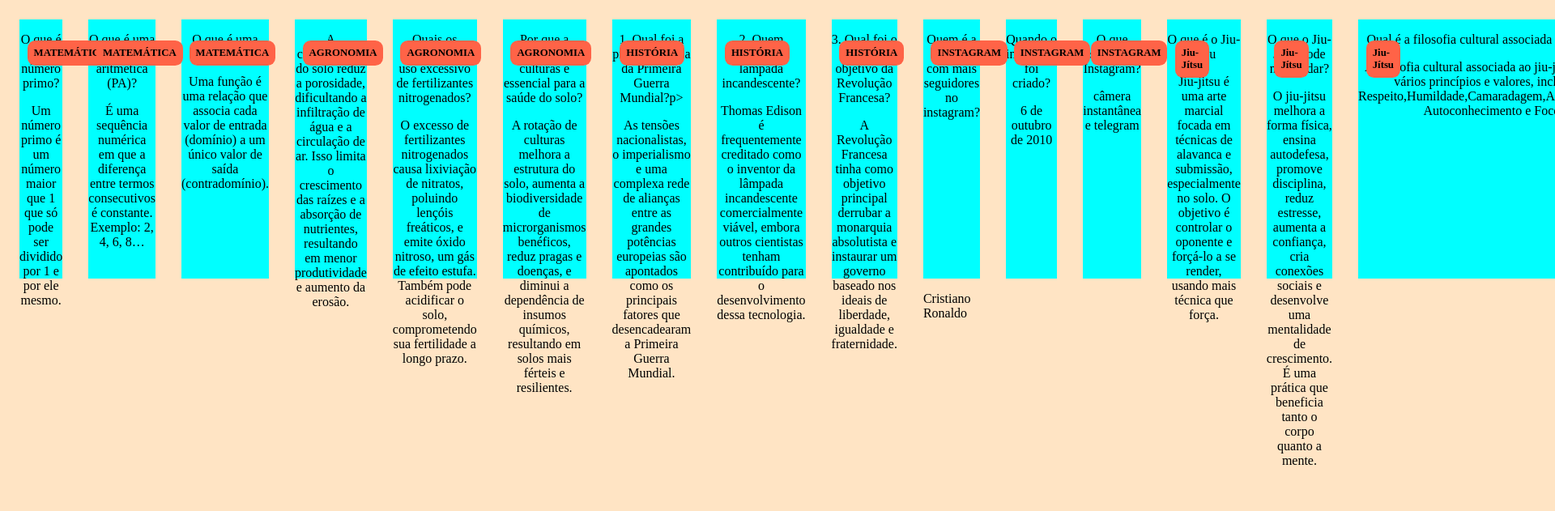
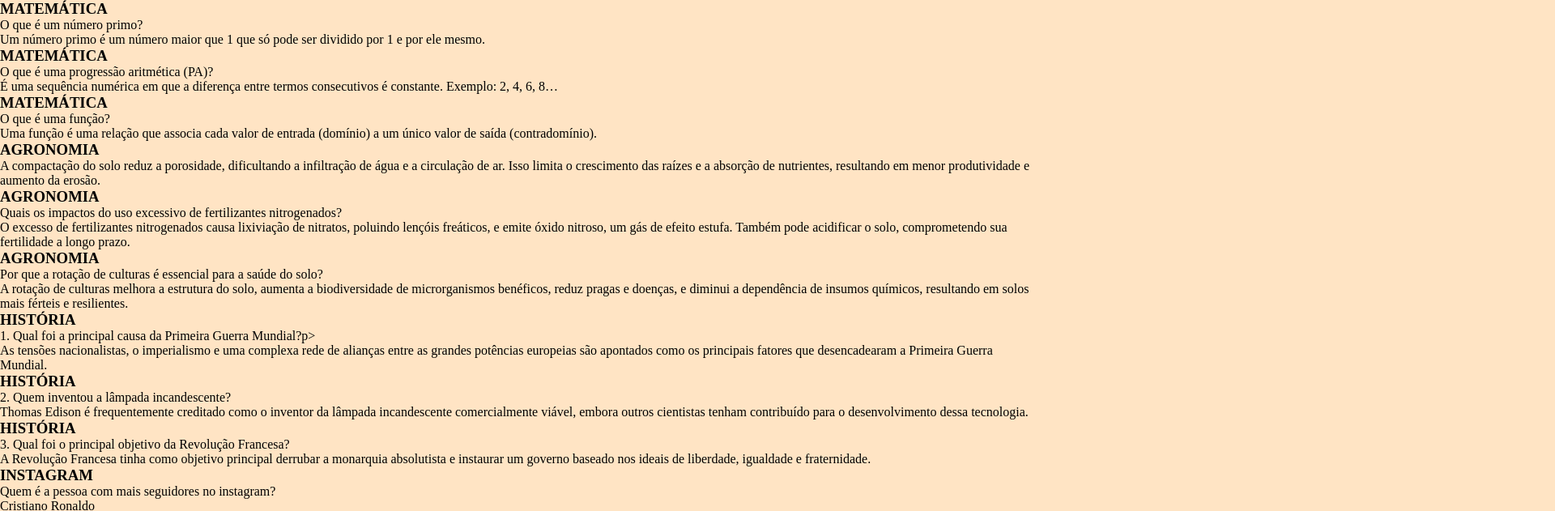
Before and after one commit to JoaoVitoSouza/cards-atividade, a plain HTML site: page index.html in a window 1280 px wide. Shown: the top 631 px of the page at 81% size, 1920 px wide, since content can reach past the window. Drawn offline with Linux system fonts and the light colour scheme; a web font is replaced by a local one.

Commit message:
loposo osoptos

```diff
--- a/assets/style.css
+++ b/assets/style.css
@@ -1,3 +1,13 @@
+* {
+    margin: 0;
+    padding: 0;
+    box-sizing: border-box;
+}
+
+body, html {
+    margin: 0;
+    padding: 0;
+}
 body {
     background-color: bisque;
     font-family: Bai Jamjuree;
@@ -17,30 +27,3 @@ footer p {
     font-size: 0.6rem;
     margin-top: 0.5rem;
 }
-
-#container {
-    display:flex ;
-}
-
-.cartao {
-    margin: 1rem 1rem;
-    background-color: aqua;
-    height: 20rem;
-    flex-grow: 1;
-    flex-basis: calc(33% -6rem);
-}
-
-.cartao__conteudo {
-    text-align: center;
-    height: 100%;
-}
-
-.cartao__conteudo h3 {
-    background-color: tomato;
-    text-align: left;
-    padding: 0.5rem;
-    position: absolute;
-    margin: 0.6rem;
-    border-radius: 0.6rem;
-    font-size: 1vw;
-}
```
